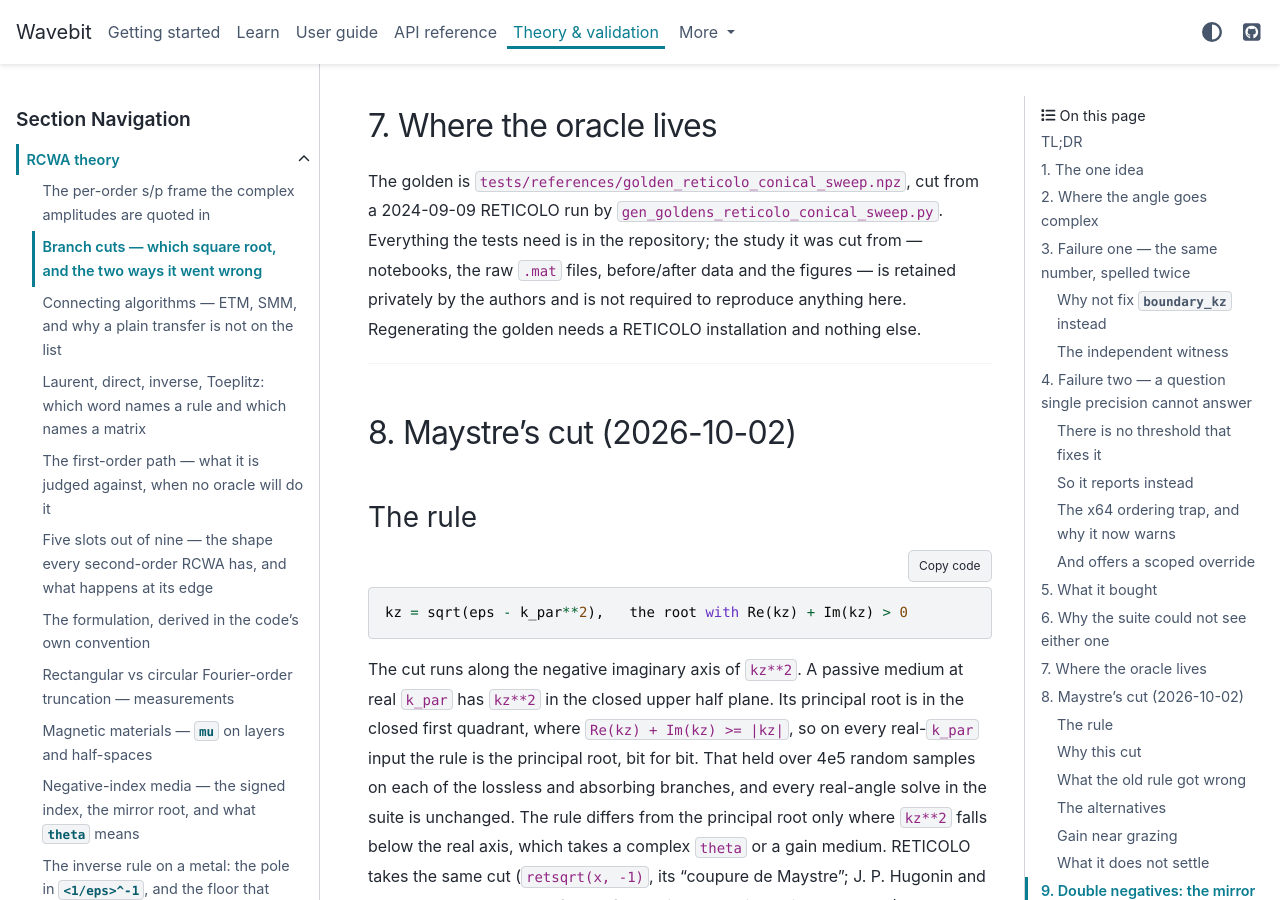
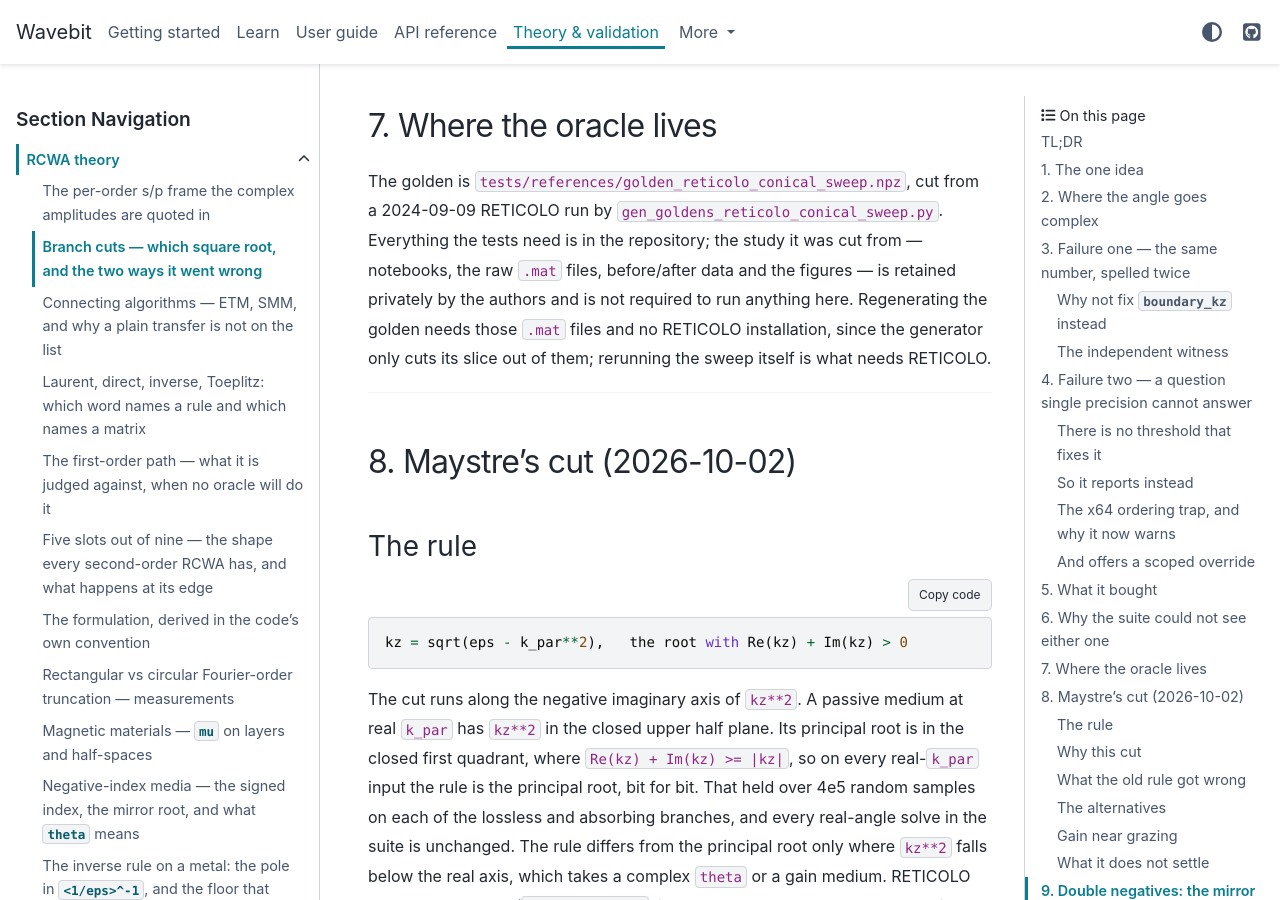
Before and after one commit to fieldalgo/wavebit, a Sphinx documentation site: the page built from docs/theory/rcwa/branch-cuts.md, in a window 1280 px wide and 900 px high, scrolled down 16067 px. Built offline with Sphinx 7.4.7 and the PyData theme 0.15.4, drawn with Linux system fonts in a browser that asks for light colours; pages that are not in the unit, such as notebooks, are missing from menus.

Commit message:
docs(branch-cuts): regenerating the conical sweep golden needs its .mat files, not RETICOLO
The section on where the oracle lives said regenerating golden_reticolo_conical_sweep.npz
needs a RETICOLO installation and nothing else. The generator never runs RETICOLO: it cuts the
(0,0) amplitude out of the study's .mat files, which is how bfa1de8f regenerated it. RETICOLO is
what rerunning the sweep itself would need.

Co-Authored-By: Claude Opus 5.5 <noreply@anthropic.com>

```diff
--- a/docs/theory/rcwa/branch-cuts.md
+++ b/docs/theory/rcwa/branch-cuts.md
@@ -497,8 +497,9 @@ uniform-stack test uses.
 The golden is `tests/references/golden_reticolo_conical_sweep.npz`, cut from a 2024-09-09
 RETICOLO run by `gen_goldens_reticolo_conical_sweep.py`. Everything the tests need is in the
 repository; the study it was cut from — notebooks, the raw `.mat` files, before/after data and
-the figures — is retained privately by the authors and is not required to reproduce anything
-here. Regenerating the golden needs a RETICOLO installation and nothing else.
+the figures — is retained privately by the authors and is not required to run anything here.
+Regenerating the golden needs those `.mat` files and no RETICOLO installation, since the
+generator only cuts its slice out of them; rerunning the sweep itself is what needs RETICOLO.
 
 ---
 
```
